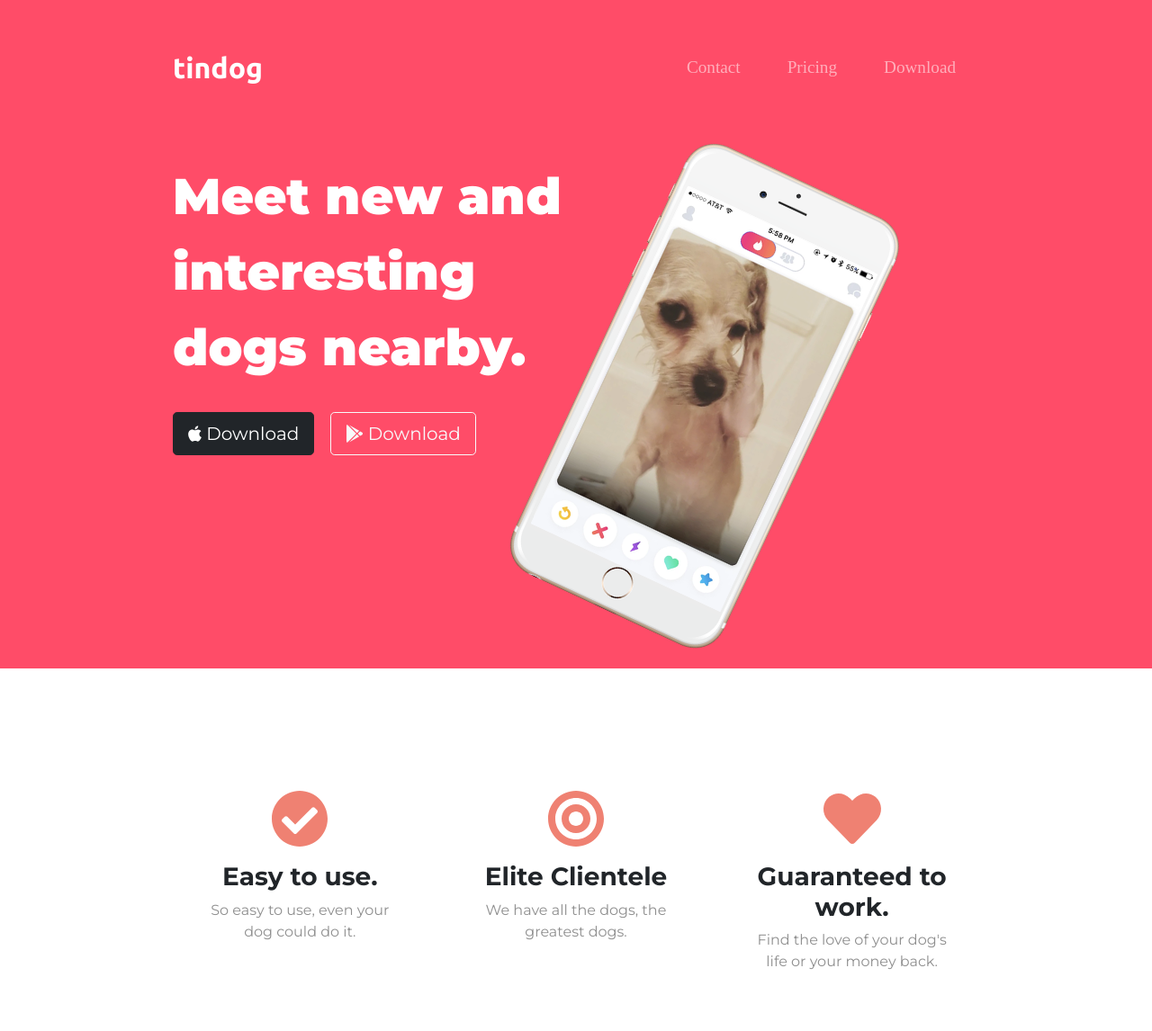
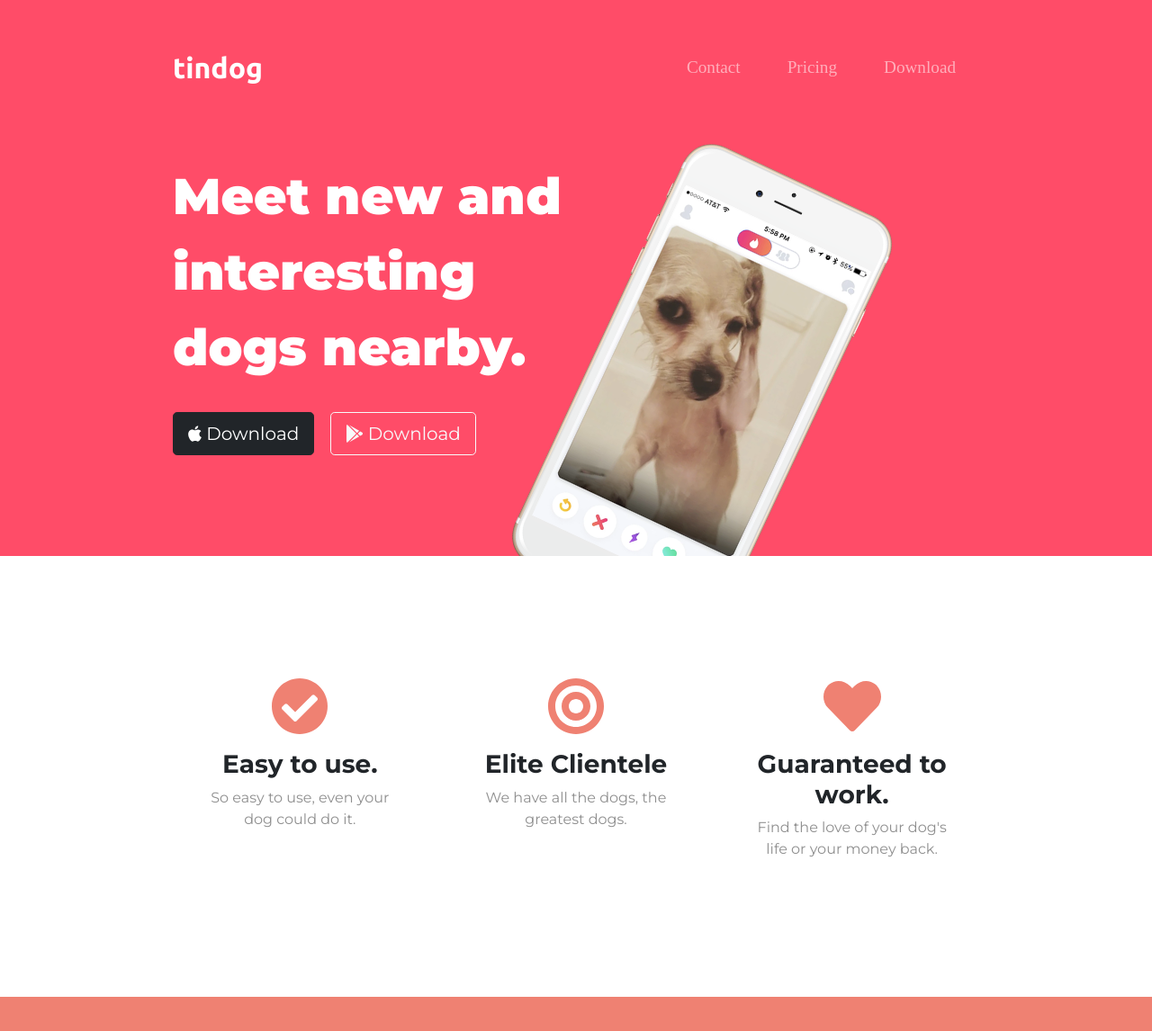
Before and after one commit to Parvj26/TinDog, a plain HTML site: page index.html in a window 1280 px wide. Shown: the top 1146 px of the page at 90% size. Drawn offline with nearby package versions, Linux system fonts and the light colour scheme.

Commit message:
Update styles.css

```diff
--- a/css/styles.css
+++ b/css/styles.css
@@ -7,7 +7,7 @@ body{
 }
 
 .container-fluid{
-  padding: 3% 15%;
+  padding: 3% 15% 7%;
 }
 
 h1{
@@ -58,12 +58,15 @@ p{
 }
 
 .title-image{
-  width: 60%;
+  width: 20%;
   transform: rotate(25deg);
+  position: absolute;
 }
 
 #features{
   padding: 7% 15%;
+  position: relative;
+  background-color: #ffff;
 }
 
 .feature-box{
```
